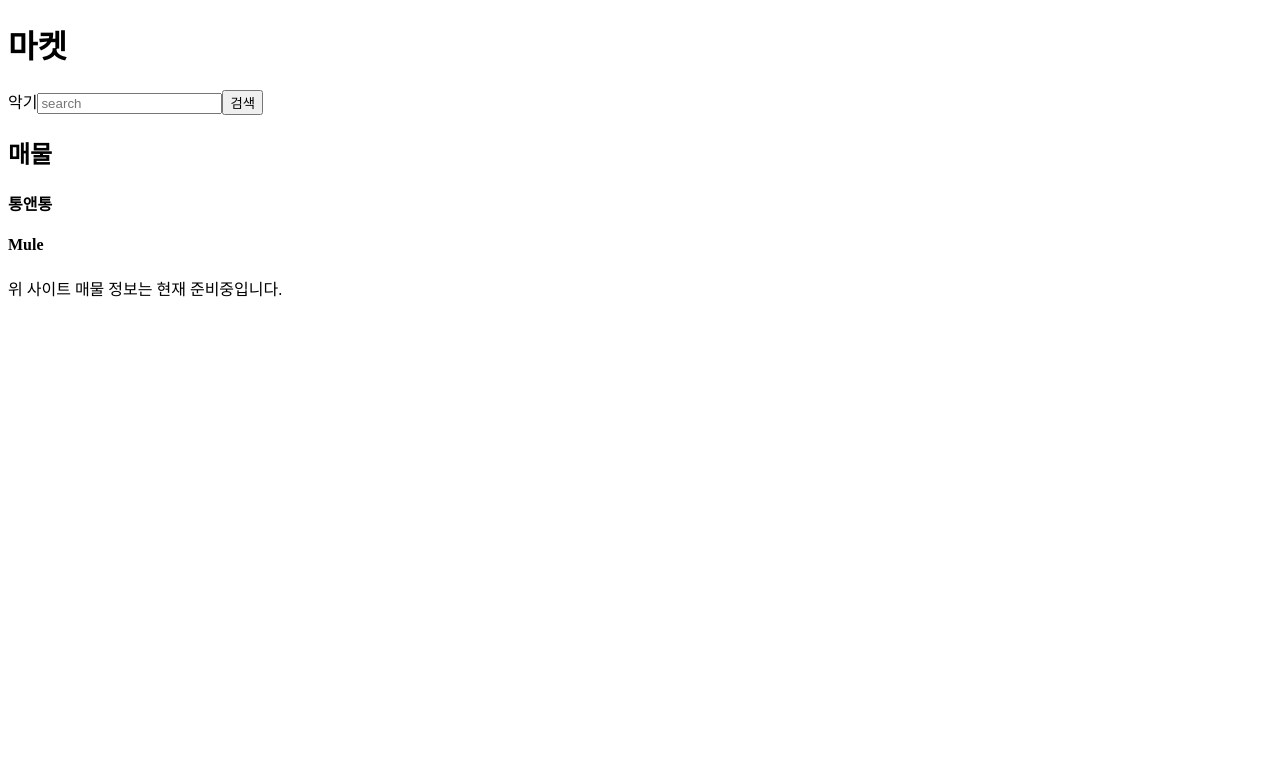
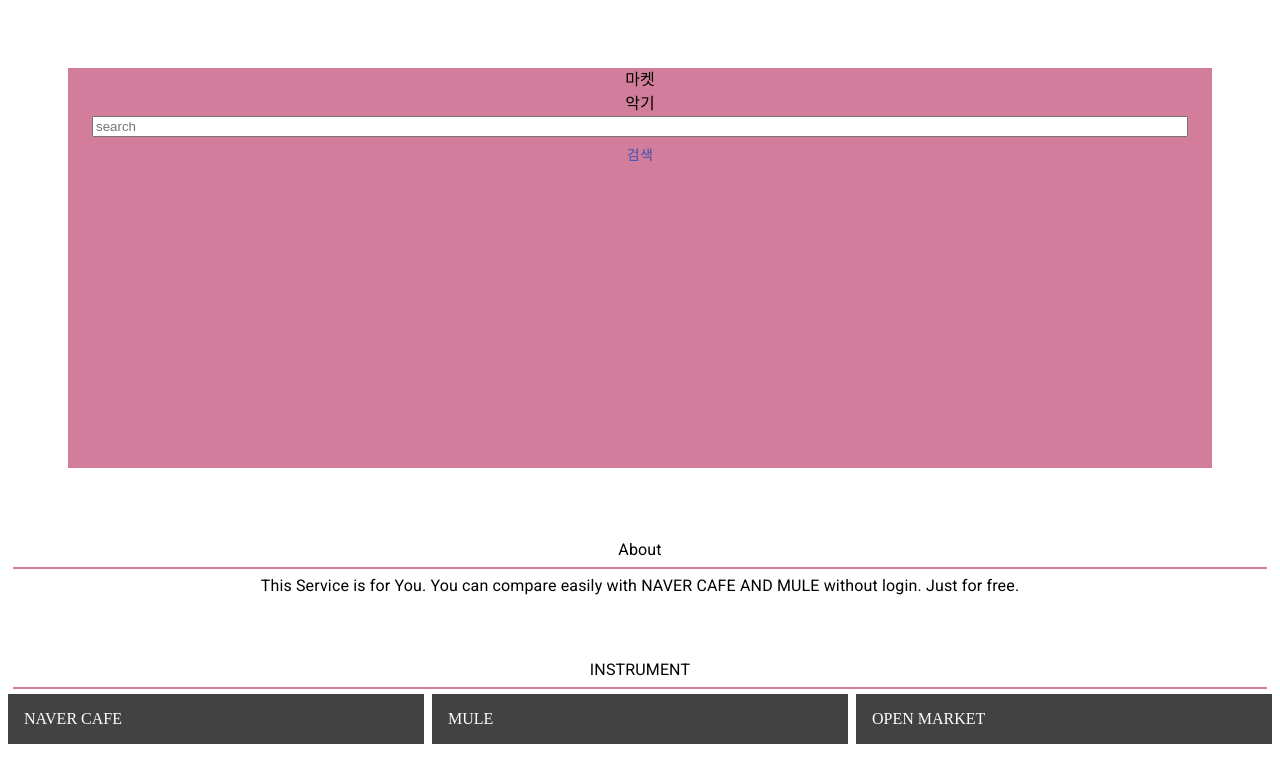
Before and after one commit to CodeSoom/project-react-1-iamhwang, a React app: page / in a window 1280 px wide. Shown: the top 782 px of the page. Built offline with nearby package versions, Linux system fonts and the light colour scheme.

Commit message:
css design for pages

```diff
--- a/index.html
+++ b/index.html
@@ -2,6 +2,10 @@
 <html>
     <head>
         <meta charset="UTF-8">
+        <link
+            rel="stylesheet"
+            href="https://fonts.googleapis.com/css?family=Roboto:300,400,500,700&display=swap"
+        />
         <title>hwangslack</title>
     </head>
     <body>
--- a/package.json
+++ b/package.json
@@ -41,9 +41,11 @@
   "dependencies": {
     "@emotion/core": "^10.0.28",
     "@emotion/styled": "^10.0.27",
+    "@material-ui/core": "^4.11.0",
     "@reduxjs/toolkit": "^1.4.0",
     "axios": "^0.19.2",
     "cheerio": "^1.0.0-rc.3",
+    "cors": "^2.8.5",
     "react": "^16.13.1",
     "react-dom": "^16.13.1",
     "react-redux": "^7.2.1",
--- a/servers/server.js
+++ b/servers/server.js
@@ -9,8 +9,11 @@ app.use(cors());
 
 const getHtml = async () => {
   try {
-    const url= 'https://www.mule.co.kr/bbs/market/sell';
+
+    const url= 'https://www.mule.co.kr/bbs/market/sell?page=1&qf=title&qs=martin';
+    //const url= 'https://www.mule.co.kr/bbs/market/sell?page=1&qf=title&qs=마틴';
     return await axios.get(url);
+
 
   } catch (error) {
     console.error(error);
--- a/src/App.jsx
+++ b/src/App.jsx
@@ -13,8 +13,9 @@ export default function App() {
   return (
     <>
       <Switch>
-        <Route exact path="/" component={IndexPage} />
+        <Route path="/index" component={IndexPage} />
         <Route path="/home" component={HomePage} />
+        <Route path="/" component={IndexPage} />
       </Switch>
     </>
   );
--- a/src/HomePage/HomePage.jsx
+++ b/src/HomePage/HomePage.jsx
@@ -1,4 +1,5 @@
 import React from 'react';
+import { Container, AppBar, Toolbar, Typography } from '@material-ui/core';
 
 import LoginContainer from './LoginContainer';;
 import InstrumentsContainer from './InstrumentsContainer';;
@@ -6,7 +7,15 @@ import InstrumentsContainer from './InstrumentsContainer';;
 export default function HomePage() {
   return (
     <>
-      <LoginContainer />
+      <Container style={{ padding: "30px"}} >
+        <AppBar style={{ backgroundColor: '#424242' }}>
+          <Toolbar>
+            <Typography>HELLO, MARKET</Typography>
+            <LoginContainer />
+          </Toolbar>
+        </AppBar>
+      </Container>
+
       <InstrumentsContainer />
     </>
   );
--- a/src/HomePage/InstrumentsPage.jsx
+++ b/src/HomePage/InstrumentsPage.jsx
@@ -1,5 +1,4 @@
 import React from 'react';
-//import { Button } from 'reactstrap';
 
 export default function InstrumentsPage({ searchResults }) {
   if(!searchResults){
@@ -8,7 +7,6 @@ export default function InstrumentsPage({ searchResults }) {
 
   return (
     <>
-
       <ul>
       {searchResults.map((searchResult) => (
         <li key={searchResult.no}>
--- a/src/HomePage/LoginPage.jsx
+++ b/src/HomePage/LoginPage.jsx
@@ -1,13 +1,14 @@
 import React from 'react';
+import { Typography } from '@material-ui/core';
 
 export default function LoginPage({ loginFields }) {
   const { email } = loginFields;
 
   if(!email){
-    return <p>Guest</p>;
+    return <Typography component="div" style={{ backgroundColor: '#424242', verticalAlign: 'middle'  }}>Guest</Typography>;
   }
 
   return (
-    <p>{email}</p>
+    <Typography>{email}</Typography>
   );
 }
--- a/src/IndexPage/IndexPage.jsx
+++ b/src/IndexPage/IndexPage.jsx
@@ -1,17 +1,58 @@
 import React from 'react';
+import { Container, Typography, Grid, Box } from '@material-ui/core';
+import { makeStyles } from "@material-ui/core/styles"
 
 import SearchContainer from './SearchContainer';
 
+const useStyles = makeStyles((theme) => ({
+  root: {
+    padding: theme.spacing(3),
+    background: '#eeeeee'
+  },
+}))
+
 export default function HomePage() {
+  const classes = useStyles()
+
   return (
     <>
-      <SearchContainer />
-      <>
-        <h2>매물</h2>
-        <h4>통앤통</h4>
-        <h4>Mule</h4>
-        <p>위 사이트 매물 정보는 현재 준비중입니다.</p>
-      </>
+      <Container style={{ padding: '60px' }} >
+        <Typography component="div" style={{ backgroundColor: '#d27d9c', height: '50vh', verticalAlign: 'middle' }} >
+          <SearchContainer />
+        </Typography>
+      </Container>
+      <Typography component="h1" align="center" style={{ padding:"5px", margin:"5px", borderBottom: "2px solid #d27d9c" }} >
+        About
+      </Typography>
+      <Typography align="center" style={{ paddingBottom: "50px"}}>
+        This Service is for You. You can compare easily with NAVER CAFE AND MULE without login. Just for free.
+
+      </Typography>
+      <Typography component="h1" align="center" style={{ padding:"5px", margin:"5px", borderBottom: "2px solid #d27d9c" }} >
+        INSTRUMENT
+      </Typography>
+      <Grid container spacing={1}>
+        {/* <Grid item xs={12}>
+          <Paper bgcolor="#424242" style={{ backgroundColor: '#424242', width: '10vh', height: '50vh' }} >
+            <p>hi</p>
+          </Paper>
+        </Grid> */}
+        <Grid item xs={12} sm={4}>
+          <Box bgcolor="#424242" color="info.contrastText" p={2} >
+            NAVER CAFE
+          </Box>
+        </Grid>
+        <Grid item xs={12} sm={4}>
+          <Box bgcolor="#424242" color="info.contrastText" p={2}>
+            MULE
+          </Box>
+        </Grid>
+        <Grid item xs={12} sm={4}>
+          <Box bgcolor="#424242" color="info.contrastText" p={2}>
+            OPEN MARKET
+          </Box>
+        </Grid>
+      </Grid>
     </>
   );
 }
--- a/src/IndexPage/SearchPage.jsx
+++ b/src/IndexPage/SearchPage.jsx
@@ -1,4 +1,5 @@
 import React from 'react';
+import { Container, Typography, Button } from '@material-ui/core';
 
 export default function SearchPage({ onChange, onClick, value }) {
   function handleChange(event){
@@ -7,8 +8,8 @@ export default function SearchPage({ onChange, onClick, value }) {
   }
 
   return (
-    <>
-      <h1>마켓</h1>
+    <Container align="center" style={{ display: 'inline-grid'}} >
+      <Typography>마켓</Typography>
       <label htmlFor="search-input">악기</label>
       <input
         id="search-input"
@@ -17,9 +18,9 @@ export default function SearchPage({ onChange, onClick, value }) {
         placeholder="search"
         onChange={handleChange}
       />
-      <button type="button" onClick={onClick}>
+      <Button color="primary" type="button" onClick={onClick}>
         검색
-      </button>
-    </>
+      </Button>
+    </Container>
   );
 }
--- a/src/slice.js
+++ b/src/slice.js
@@ -63,6 +63,7 @@ export const {
 export function searchData(searchWord) {
   return async (dispatch) => {
     const { data } = await crawlingData();
+
     dispatch(resultData(data));
   };
 }
```
Also changed, not shown: src/index.jsx (+6 -2 lines), 1 other file (tests, documents, lock files or other folders).
